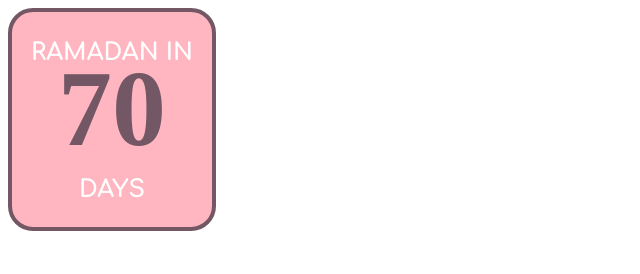
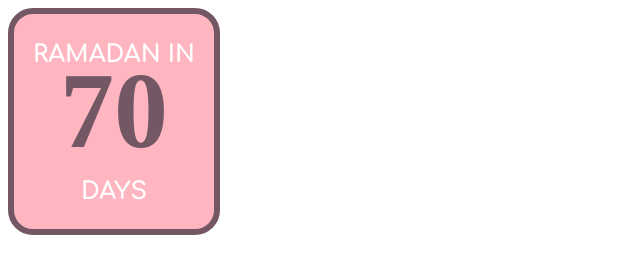
Before and after one commit to ladyauriell/ramadan, a plain HTML site: page index.html in a window 1280 px wide. Shown: the full height of the page, 0-640 px from the left. Drawn offline with Linux system fonts and the light colour scheme; a web font is replaced by a local one.

Commit message:
Update index.html

```diff
--- a/index.html
+++ b/index.html
@@ -15,7 +15,7 @@ body{
 
 .box{
   border-radius:25px;
-  border: 4px solid #735765;
+  border: 6px solid #735765;
   font-family: Comfortaa;
   text-transform: uppercase;
   width: 200px;
```
